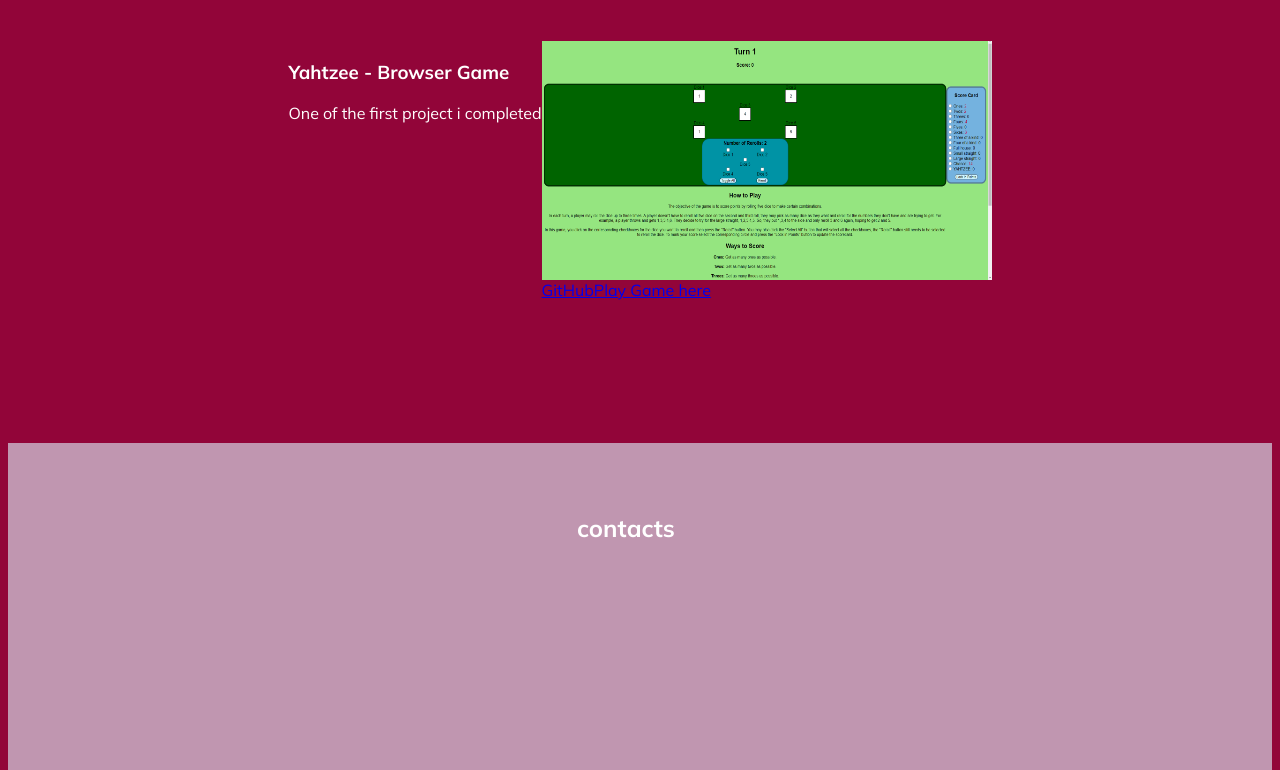
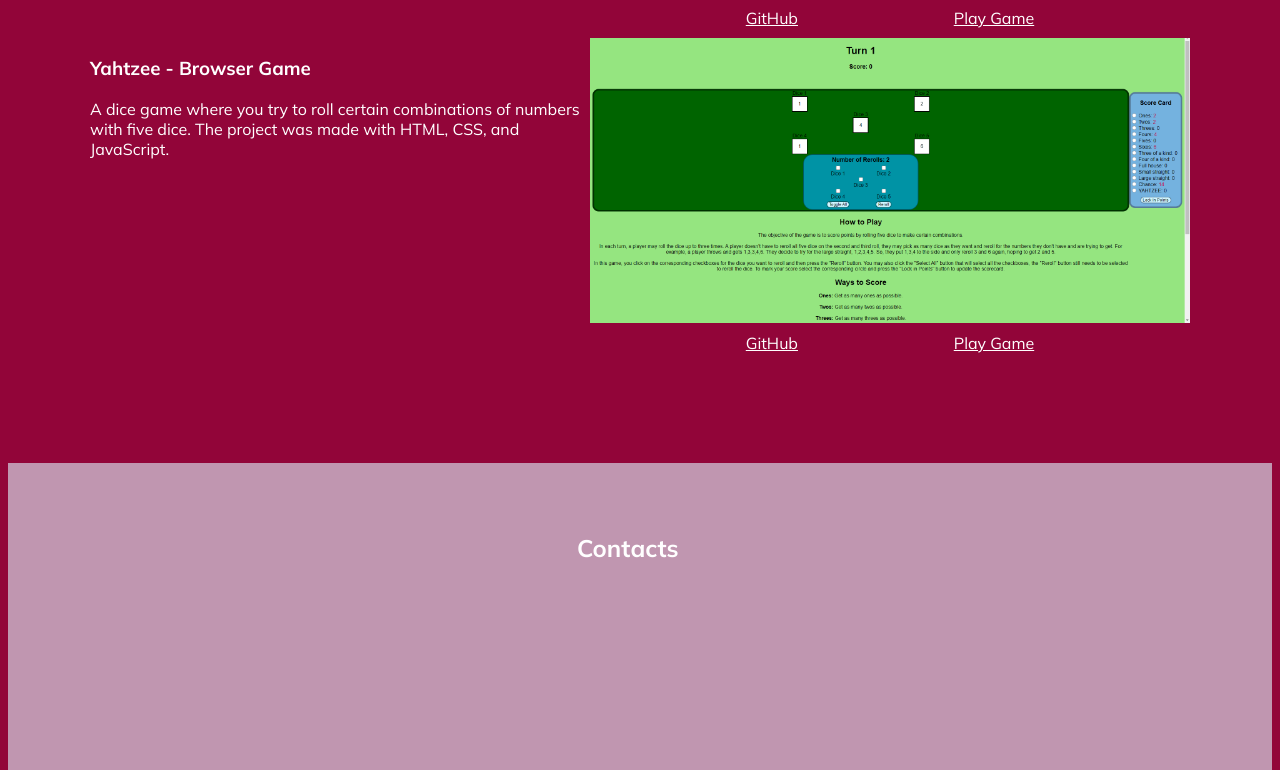
Before and after one commit to kfacison/personal-portfolio, a Next.js app: page / in a window 1280 px wide. Shown: the part 1723-2493 px from the top of the page. Built offline with nearby package versions, Linux system fonts and the light colour scheme.

Commit message:
added project summary

```diff
--- a/pages/index.js
+++ b/pages/index.js
@@ -66,24 +66,42 @@
           <span id='dec'>
           <h3>Yahtzee - Browser Game</h3>
           <p style={{ maxWidth:500}}>
-            One of the first project i completed
+          A dice game where you try to roll certain combinations of numbers with five dice. The project was made with HTML, CSS, and JavaScript.
           </p>
           </span>
           <Image
           src="/YahtzeePreview.png"
           alt="Yahtzee Screenshot"
-          width={450}
-          height={239}
+          width={600}
+          height={285}
         />
         <span id='connectLink'>
         <Link href='https://github.com/kfacison/yahtzee_project1' target="_blank">GitHub</Link>
-        <Link href='https://kfacison.github.io/yahtzee_project1/' target="_blank">Play Game here</Link>
+        <Link href='https://kfacison.github.io/yahtzee_project1/' target="_blank">Play Game</Link>
+        </span>
+        </div>
+        <div id='preview'>
+          <span id='dec'>
+          <h3>Yahtzee - Browser Game</h3>
+          <p style={{ maxWidth:500}}>
+          A dice game where you try to roll certain combinations of numbers with five dice. The project was made with HTML, CSS, and JavaScript.
+          </p>
+          </span>
+          <Image
+          src="/YahtzeePreview.png"
+          alt="Yahtzee Screenshot"
+          width={600}
+          height={285}
+        />
+        <span id='connectLink'>
+        <Link href='https://github.com/kfacison/yahtzee_project1' target="_blank">GitHub</Link>
+        <Link href='https://kfacison.github.io/yahtzee_project1/' target="_blank">Play Game</Link>
         </span>
         </div>
       </div>
 
       <div id='contacts'>
-        <h2>contacts</h2>
+        <h2>Contacts</h2>
         <p>Work in progress</p>
       </div>
 
--- a/styles/globals.css
+++ b/styles/globals.css
@@ -95,7 +95,7 @@
   "header header header header"
   "main main main main"
   "main main main main";
-  height: 500px;
+  /* height: 500px; */
   min-width: 98.8vw;
   margin: 50px 0;
   padding: 50px 0;
@@ -106,7 +106,7 @@
 
 #projects{
   display: grid;
-  height: 500px;
+  /* height: 500px; */
   margin: 50px 0;
   padding: 50px 0;
   justify-content: space-evenly;
@@ -133,6 +133,16 @@
 }
 #preview>#connectLink{
   grid-area: link;
+  display: flex;
+  justify-content: space-evenly;
+  padding: 10px 0;
+}
+#preview>#connectLink>a{
+  color: white;
+}
+#preview>#connectLink>a:hover{
+  color: var(--ft-color1);
+  background-color: white;
 }
 
 #preview{
```
